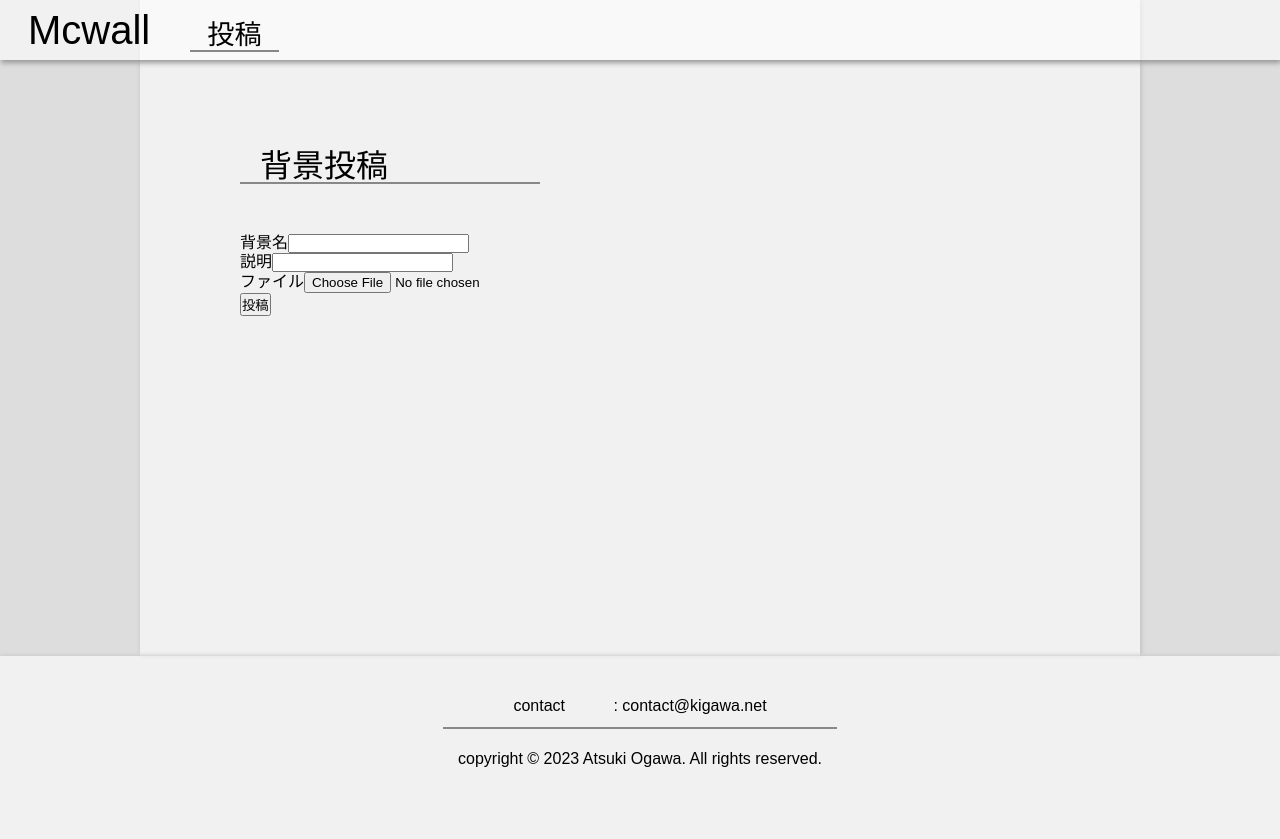
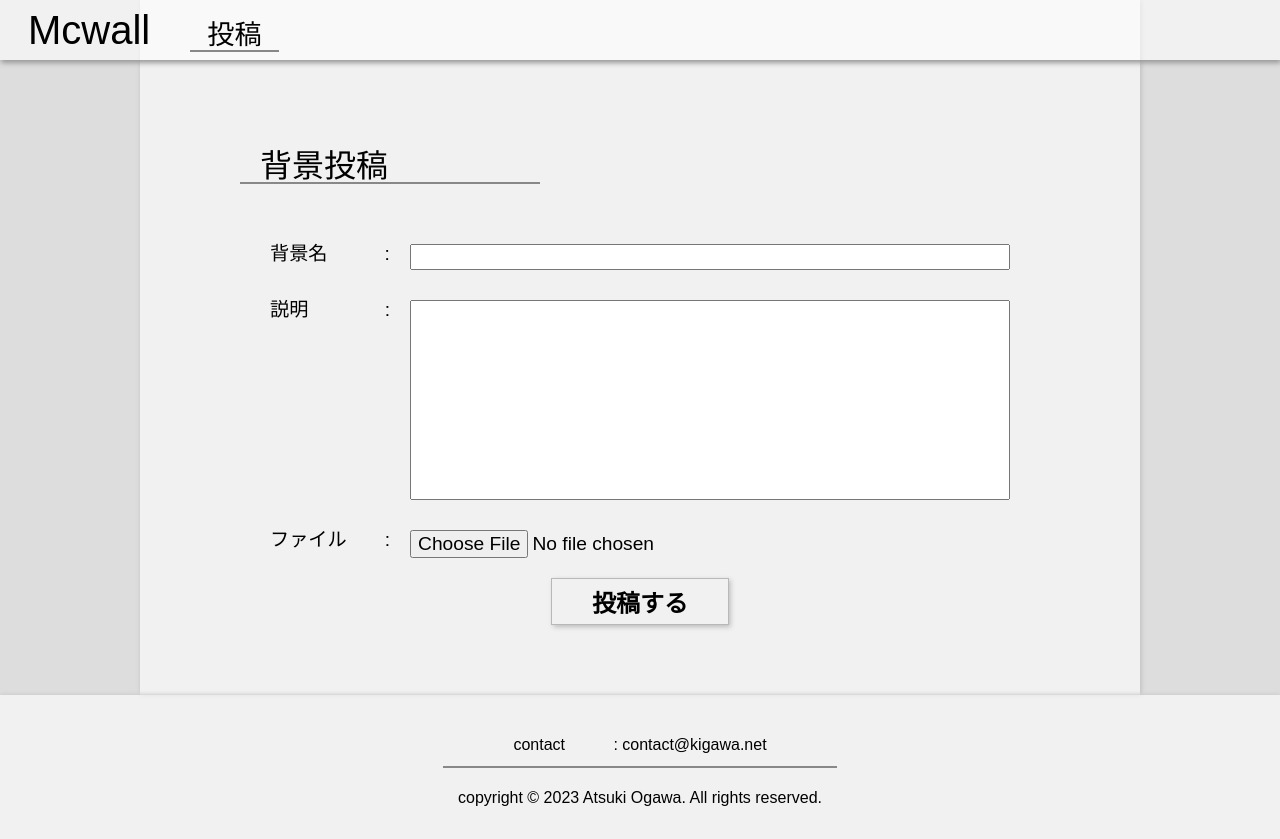
Before and after one commit to kigawa01/mcwall, a Django app: page /create/ in a window 1280 px wide. Before the commit the page ends 767 px from the top, so only its background shows below. Run offline with Django 4.2, Linux system fonts and the light colour scheme; style sheets or scripts are compiled from the project's sources; some web fonts are replaced.

Commit message:
post page

```diff
--- a/front/css/common/base.scss
+++ b/front/css/common/base.scss
@@ -45,3 +45,9 @@ img {
   display    : block;
   object-fit : cover;
 }
+
+button {
+  border           : unset;
+  border-radius    : unset;
+  background-color : unset;
+}
--- a/front/css/create/create.scss
+++ b/front/css/create/create.scss
@@ -1,4 +1,53 @@
 @charset "UTF-8";
+@import "../func";
+
 main {
-  max-width        : 1000px;
+  max-width : 1000px;
+
+  form {
+    > div {
+      font-size      : 1.2rem;
+      @include responsive(display, flex, block, block);
+      margin         : 20px;
+      vertical-align : top;
+
+      label {
+        display : block;
+        width   : 120px;
+        margin  : 10px 10px 0 10px;
+      }
+
+      input, textarea {
+        font-size : 1.2rem;
+        display   : block;
+        flex      : auto;
+        @include responsive(width, 100%, 100%, 100%);
+        margin    : 10px 10px 0 10px;
+      }
+
+      span {
+        @include responsive(display, inline, none, none);
+        margin  : 10px 10px 0 10px;
+      }
+
+      textarea {
+        height : 200px;
+        resize : none;
+      }
+    }
+
+    button {
+      font-size   : 1.5rem;
+      font-weight : bold;
+      display     : block;
+      margin      : 0 auto;
+      padding     : 5px 40px;
+      border      : 1px solid #8888;
+      box-shadow  : 1.5px 2px 5px #bbb;
+
+      &:hover {
+        box-shadow : 2px 3px 5px #aaa, 2px 3px 5px #ddd inset
+      }
+    }
+  }
 }
--- a/front/css/func.scss
+++ b/front/css/func.scss
@@ -1,9 +1,9 @@
 @mixin responsive($prop,$def,$middle,$small) {
   #{$prop}: #{$def};
-  @media screen and (max-width : 1200px) {
+  @media (max-width : 1200px) {
     #{$prop}: #{$middle};
   }
-  @media screen and (max-width : 800px) {
+  @media (max-width : 800px) {
     #{$prop}: #{$small};
   }
 }
--- a/mcwall/forms.py
+++ b/mcwall/forms.py
@@ -9,5 +9,11 @@ class ImageForm(django.forms.ModelForm):
         fields = (
             "name",
             "description",
-            "file",
+            "file".replace("from","after"),
         )
+
+
+class A(django.forms.Form):
+    text = django.forms.CharField()
+    replace_before = django.forms.CharField()
+    replace_after = django.forms.CharField()
--- a/templates/base.html
+++ b/templates/base.html
@@ -2,12 +2,12 @@
 <link rel="stylesheet" href="{% static "css/common.css" %}">
 
 <!DOCTYPE html>
-<html lang="en">
+<html lang="js">
   <head>
-    <title>{% block title %}django work{% endblock %}</title>
+    <title>{% block title %}mcwall{% endblock %}</title>
     {% block head %}
     {% endblock %}
-    <script defer src="script/main.js"></script>
+    <script defer src="{% static "script/main.js" %}"></script>
   </head>
 
   <body>
--- a/templates/create.html
+++ b/templates/create.html
@@ -7,11 +7,34 @@
 {% block main %}
   <h2>背景投稿</h2>
   <form method="post" enctype="multipart/form-data">
+
+
     {% csrf_token %}
-    {% if form.errors %}<p class="err"><strong>{{ form.errors }}</strong></p>{% endif %}
-    <div><label for="name">背景名</label><input type="text" name="name" id="name" required></div>
-    <div><label for="description">説明</label><input type="text" name="description" id="description"></div>
-    <div><label for="file">ファイル</label><input type="file" name="file" id="file" required></div>
-    <button type="submit">投稿</button>
+    {% if form.errors %}
+      <div class="err"><strong>{{ form.errors }}</strong></div>{% endif %}
+
+
+    <div>
+      <label for="name">背景名</label>
+      <span class="separator">:</span>
+      <input type="text" name="name" id="name" required>
+    </div>
+
+    <div>
+      <label for="description">説明</label>
+      <span class="separator">:</span>
+      <textarea name="description" id="description"></textarea>
+    </div>
+
+    <div>
+      <label for="file">ファイル</label>
+      <span class="separator">:</span>
+      <input type="file" name="file" id="file" required>
+    </div>
+
+
+    <button type="submit">投稿する</button>
+
+
   </form>
 {% endblock %}
```
